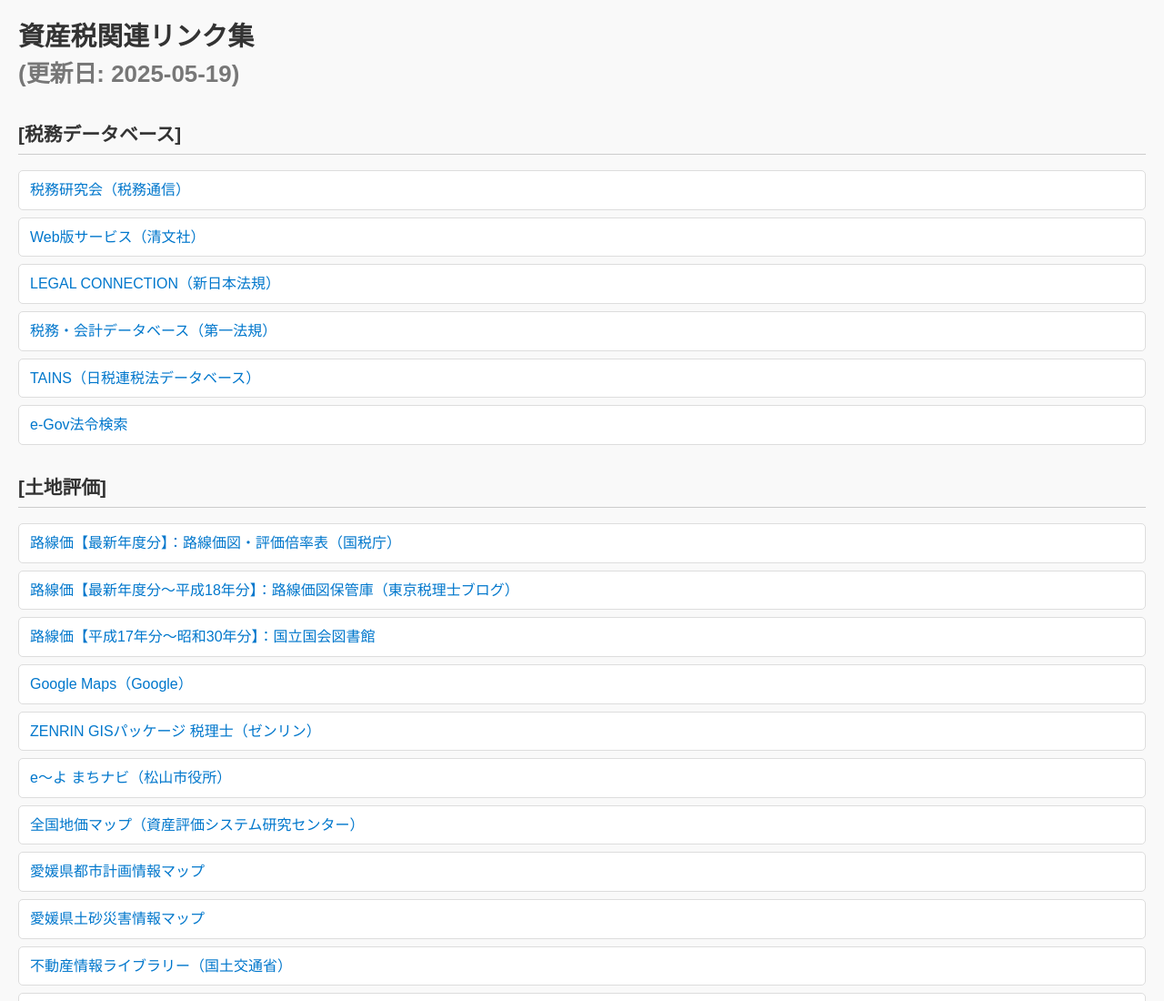
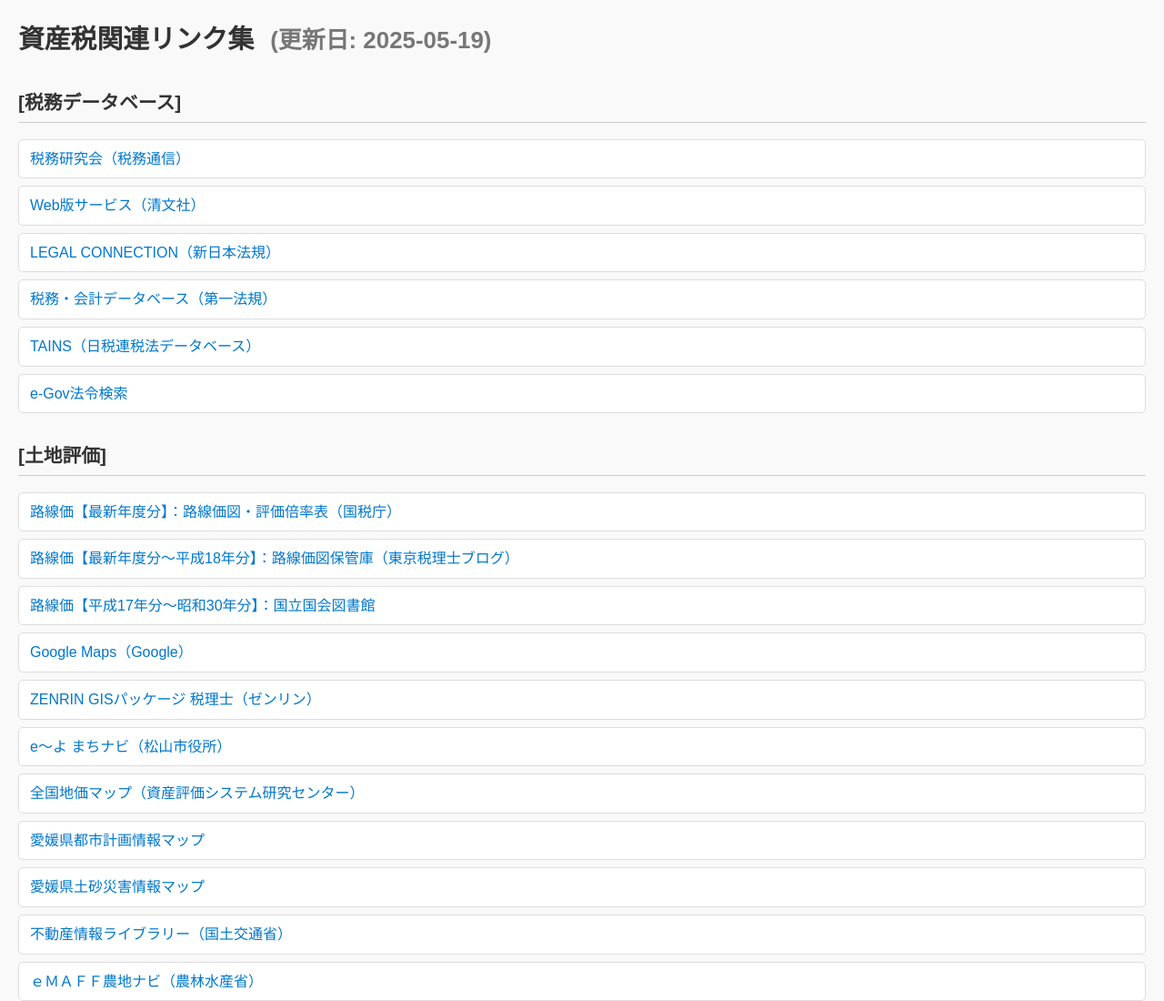
Before and after one commit to jun-0705/shisanzei-links, a plain HTML site: page index.html in a window 1280 px wide. Shown: the top 1100 px of the page at 91% size. Drawn offline with Linux system fonts and the light colour scheme.

Commit message:
Update index.html

```diff
--- a/index.html
+++ b/index.html
@@ -3,7 +3,7 @@
 <head>
   <meta charset="UTF-8">
   <meta name="viewport" content="width=device-width, initial-scale=1.0">
-  <title>資産税関連リンク集</title>
+  <title>資産税関連リンク集 (更新日: 2025-05-19)</title>
   <style>
     body {
       font-family: sans-serif;
@@ -16,13 +16,13 @@
 
     h1 {
       font-size: 1.8em;
-      margin-bottom: 20px;
-      line-height: 1.4;
+      margin-bottom: 10px;
     }
 
     .updated-date {
       font-size: 0.9em;
       color: #777;
+      margin-left: 10px;
     }
 
     h2 {
@@ -76,10 +76,7 @@
 </head>
 <body>
 
-  <h1>
-    資産税関連リンク集<br>
-    <span class="updated-date">(更新日: 2025-05-19)</span>
-  </h1>
+  <h1>資産税関連リンク集 <span class="updated-date">(更新日: 2025-05-19)</span></h1>
 
   <h2>[税務データベース]</h2>
   <ul>
```
